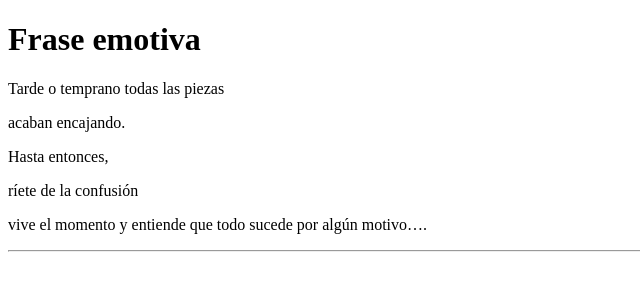
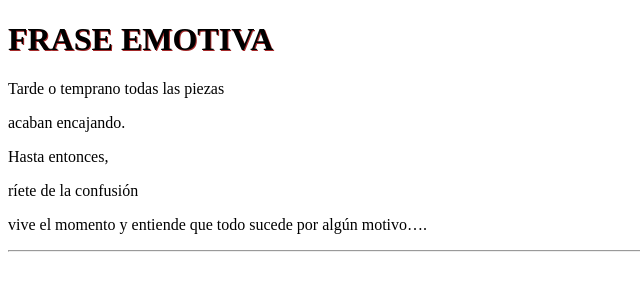
Before and after one commit to marianabc2006/html-marianabc, a website: page tarea1.html in a window 1280 px wide. Shown: the whole page, without its empty margins (0-640 px from the left). Drawn offline with Linux system fonts and the light colour scheme.

Commit message:
Taller de arukay Realizar el taller propuesto

```diff
--- a/style.css
+++ b/style.css
@@ -1,4 +1,4 @@
-#titulo {
+#Titulo {
   text-shadow: 01px 01px brown;
   text-transform: uppercase;
 }
```
